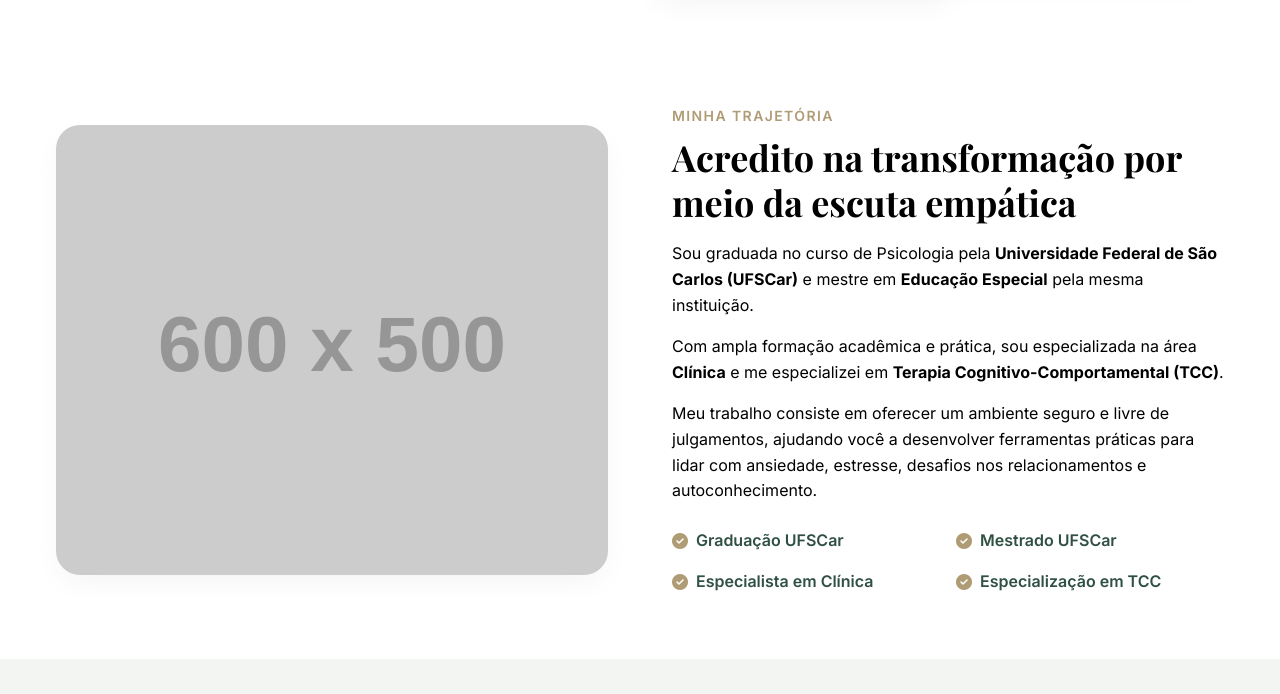
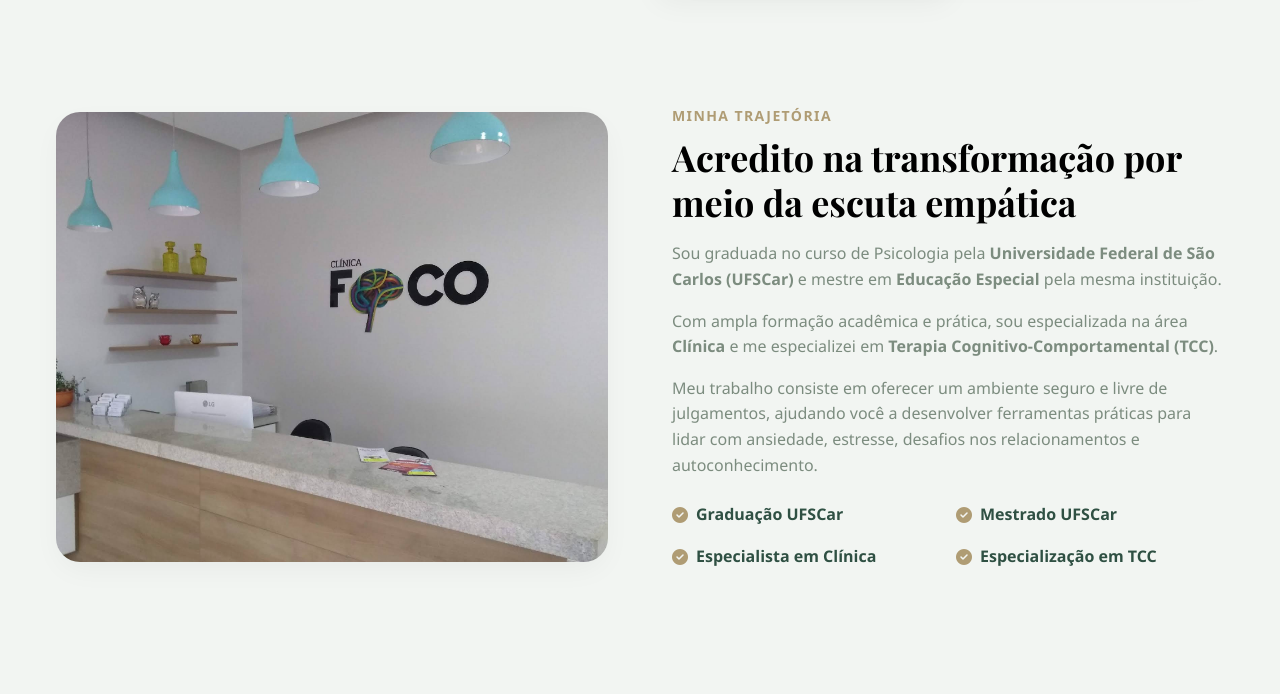
Before and after one commit to leonardo-ateodoro/psicoligia, a plain HTML site: page index.html in a window 1280 px wide. Shown: the part 643-1337 px from the top of the page. Drawn offline with nearby package versions, Linux system fonts and the light colour scheme; some packages are replaced by stand-ins of ours; placeholder pictures from the web are drawn by us; a script that the page names is missing; a web font is replaced by a local one.

Commit message:
terminou o projeto

```diff
--- a/index.html
+++ b/index.html
@@ -89,7 +89,7 @@
 
 
         <div class="hero__image-card">
-          <img src="https://placehold.co/600x600/000/fff?text=Ligia+Cardoso+Silveira+Rosa" alt="Retrato da psicóloga Lígia Cardoso Silveira Rosa" class="hero__image">
+          <img src="./src/img/ligia.jpg" alt="Retrato da psicóloga Lígia Cardoso Silveira Rosa" class="hero__image">
           <div class="hero__floating-tag">
             <div class="hero__floating-icon">
               <i class="fa-solid fa-award"></i>
@@ -107,7 +107,7 @@
     <section class="section" id="sobre">
       <div class="container about__grid">
         <div>
-          <img src="https://placehold.co/600x500/000/fff?text=Consultorio+Araraquara" alt="Ambiente do consultório de psicologia em Araraquara" class="about__image">
+          <img src="src/img/consultório.png" alt="Ambiente do consultório de psicologia em Araraquara" class="about__image">
         </div>
         <div class="about__text-block">
           <header class="section-header section-header--left">
--- a/src/styles/design-system.css
+++ b/src/styles/design-system.css
@@ -9,21 +9,21 @@
   --color-primary-900:#2f4f3f;
 
 
-  --color-accent-100: #faf0dc ;
+  --color-accent-100: #f2f5f2 ;
   --color-accent-500: #c9a27e;
 
 
-  --color-neutral-50: ;
-  --color-neutral-100: ;
-  --color-neutral-200: ;
-  --color-neutral-600: ;
-  --color-neutral-800: ;
-  --color-neutral-900: ;
+  --color-neutral-50:#f2f5f2;
+  --color-neutral-100: #efece3;
+  --color-neutral-200: #d3d3d3;
+  --color-neutral-600:#7c8c7f ;
+  --color-neutral-800: #2b3024;
+  --color-neutral-900: #000000;
 
 
   /* Tipografia */
   --font-heading: 'Playfair Display', Georgia, serif;
-  --font-body: 'Inter', -apple-system, BlinkMacSystemFont, sans-serif;
+  --font-body: 'Segoe UI', system-ui, -apple-system, sans-serif;;
 
 
   /* Espaçamentos */
@@ -42,5 +42,5 @@
   --box-shadow-soft: 0 10px 30px -5px rgba(0, 0, 0, 0.05);
   --box-shadow-hover: 0 20px 40px -10px rgba(13, 148, 136, 0.15);
   --transition-base: all 0.3s cubic-bezier(0.4, 0, 0.2, 1);
-  --box-shadow-btn-color: rgba(13, 148, 136, 0.45);
+  --box-shadow-btn-color: rgba(214, 215, 211, 0.45);
 }
```
Also changed, not shown: src/img/consultório.png (added), src/img/ligia.jpg (added).
